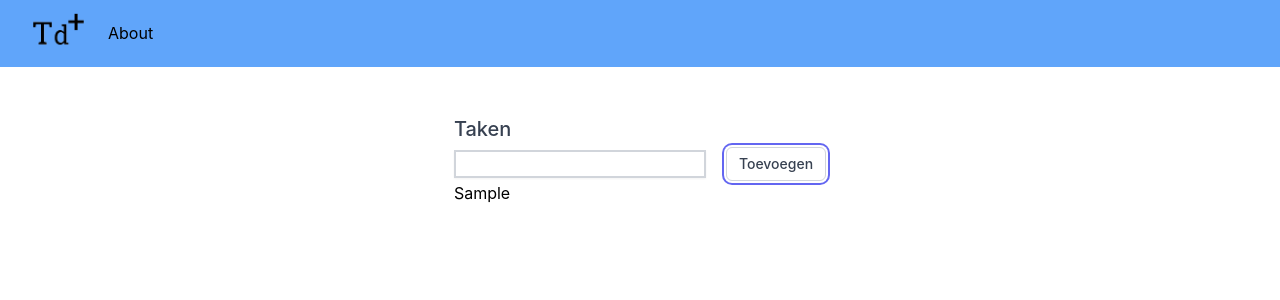
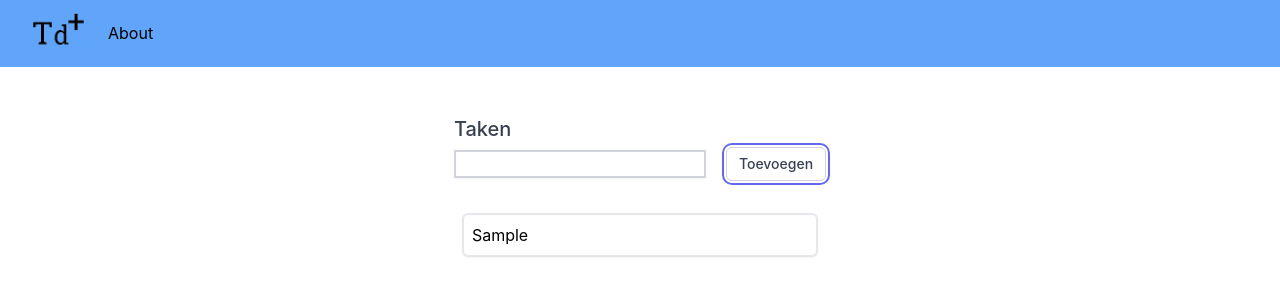
Before and after one commit to D3nic33/to-do-app, a React (Create React App) app: page / in a window 1280 px wide. Both pictures are taken after typing "Sample" into the empty fields and a click on the input "Toevoegen". Shown: the top 300 px of the page. Built offline with nearby package versions, Linux system fonts and the light colour scheme.

Commit message:
styling tasks and add tasks to localStorage

```diff
--- a/public/index.html
+++ b/public/index.html
@@ -9,22 +9,8 @@
       name="description"
       content="Web site created using create-react-app"
     />
-    <link rel="apple-touch-icon" href="%PUBLIC_URL%/logo192.png" />
-    <!--
-      manifest.json provides metadata used when your web app is installed on a
-      user's mobile device or desktop. See https://developers.google.com/web/fundamentals/web-app-manifest/
-    -->
     <link rel="manifest" href="%PUBLIC_URL%/manifest.json" />
-    <!--
-      Notice the use of %PUBLIC_URL% in the tags above.
-      It will be replaced with the URL of the `public` folder during the build.
-      Only files inside the `public` folder can be referenced from the HTML.
-
-      Unlike "/favicon.ico" or "favicon.ico", "%PUBLIC_URL%/favicon.ico" will
-      work correctly both with client-side routing and a non-root public URL.
-      Learn how to configure a non-root public URL by running `npm run build`.
-    -->
-    <title>React App</title>
+    <title>To-do App</title>
   </head>
   <body>
     <noscript>You need to enable JavaScript to run this app.</noscript>
--- a/src/Tasks/Tasks.js
+++ b/src/Tasks/Tasks.js
@@ -1,14 +1,27 @@
-import React from 'react';
+import React, {useEffect} from 'react';
 
 const todo = [];
 
 function NumberList(props) {
+  const ls = JSON.parse(localStorage.getItem('Tasks'));
+  useEffect(() => {
+    if(ls != null){
+      tasksList.push(ls);
+    }
+  }, [todo]);
+
   const tasksList = props.tasksList;
   const listItems = tasksList.map((tasks) =>
-    <li>{tasks}</li>
+    <div className='py-2'>
+      <div key={tasks} className='border-gray-200 border-2 rounded-md shadow-sm py-2 px-2'>
+        {tasks}
+      </div>
+    </div>
   );
   return (
-    <ul>{listItems}</ul>
+    <div className='w-full py-2 px-2'>
+      {listItems}
+    </div>
   );
 }
 
@@ -29,14 +42,15 @@ class HandleUserInput extends React.Component {
     this.setState({value: event.target.value});
     todo.push(this.state.value);
     this.setState({value: ''});
+    localStorage.setItem('Tasks',JSON.stringify( todo ));
     event.preventDefault();
   }
 
   render() {
     return (
-      <div className='flex justify-center'>
+      <div className='flex justify-center w-full'>
         <div className='flex-col'>
-          <form onSubmit={this.handleSubmit}>
+          <form className='pb-4' onSubmit={this.handleSubmit}>
             <label tmlFor="taskinput" className="block text-xl font-medium text-gray-700">Taken</label>
               <div className="mt-1 flex items-center">
                 <div className="inline-block">
@@ -61,3 +75,9 @@ class HandleUserInput extends React.Component {
 }
 
 export default HandleUserInput;
+
+
+//const ls = JSON.parse(localStorage.getItem('Tasks'));
+//if(ls != null){
+//  tasksList.push(ls);
+//}
```
